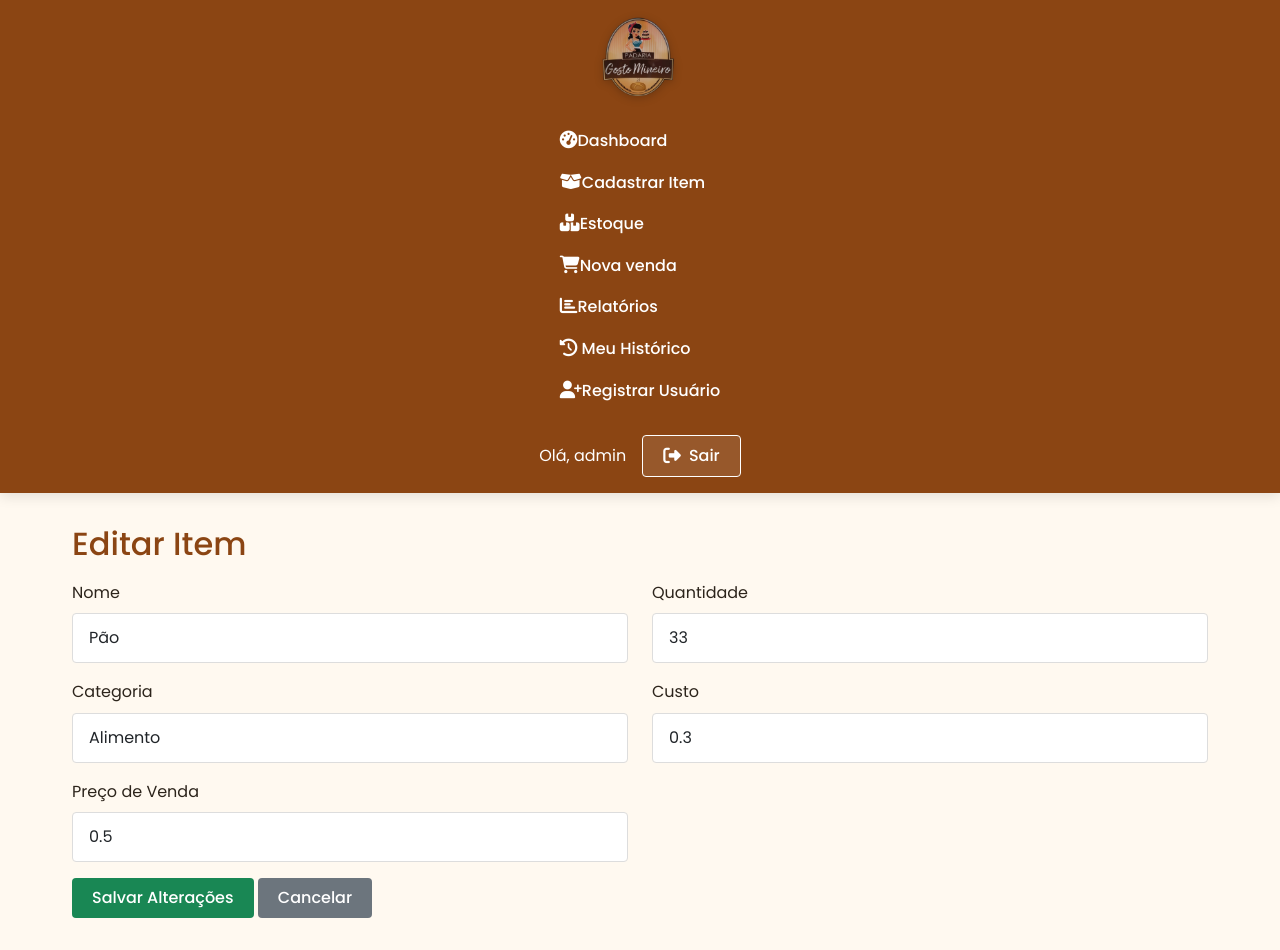
After one commit to pauloarm/Padaria, a Flask app: page /editar_item/1 in a window 1280 px wide. The commit adds this page. Run offline with Flask 3, Linux system fonts and the light colour scheme; a user stored in the database is signed in; data comes from the database, SQL or seed files in the repository; both versions use the stored data as it was after the commit; some libraries are stand-ins or nearby versions.

Commit message:
novas funcionalidades

```diff
--- a/app.py
+++ b/app.py
@@ -209,6 +209,80 @@ def venda():
         itens = db.execute('SELECT * FROM itens').fetchall()
         return render_template('venda.html', itens=itens, carrinho=carrinho, total=total)
 
+@app.route('/historico_vendas')
+@login_required
+def historico_vendas():
+    db = get_db()
+    usuario_id = current_user.id
+    vendas_usuario = db.execute('''
+        SELECT v.id, u.nome, v.valor_total, v.data_hora
+        FROM vendas v
+        JOIN usuarios u ON v.usuario_id = u.id
+        WHERE v.usuario_id = ?
+        ORDER BY v.data_hora DESC
+    ''', (usuario_id,)).fetchall()
+
+    return render_template('historico_vendas.html', vendas=vendas_usuario)
+
+@app.route('/editar_item/<int:item_id>', methods=['GET', 'POST'])
+@login_required
+def editar_item(item_id):
+    db = get_db()
+    item = db.execute('SELECT * FROM itens WHERE id = ?', (item_id,)).fetchone()
+
+    if not item:
+        flash("Item não encontrado.")
+        return redirect(url_for('estoque'))
+
+    if request.method == 'POST':
+        nome = request.form['nome']
+        quantidade = int(request.form['quantidade'])
+        categoria = request.form['categoria']
+        custo = float(request.form['custo'])
+        venda = float(request.form['venda'])
+
+        db.execute('''
+            UPDATE itens
+            SET nome = ?, quantidade = ?, categoria = ?, custo = ?, venda = ?
+            WHERE id = ?
+        ''', (nome, quantidade, categoria, custo, venda, item_id))
+        db.commit()
+        flash("Item atualizado com sucesso!")
+        return redirect(url_for('estoque'))
+
+    return render_template('editar_item.html', item=item)
+
+@app.route('/excluir_item/<int:item_id>')
+@login_required
+def excluir_item(item_id):
+    db = get_db()
+    db.execute('DELETE FROM itens WHERE id = ?', (item_id,))
+    db.commit()
+    flash("Item excluído com sucesso!")
+    return redirect(url_for('estoque'))
+
+@app.route('/remover_item_carrinho', methods=['POST'])
+@login_required
+def remover_item_carrinho():
+    item_id = int(request.form['item_id'])
+    carrinho = session.get('carrinho', [])
+
+    # Remove apenas o primeiro item com esse ID (ou pode remover todos, se quiser)
+    for i, item in enumerate(carrinho):
+        if item['id'] == item_id:
+            carrinho.pop(i)
+            break
+
+    session['carrinho'] = carrinho
+    return redirect(url_for('venda'))
+
+@app.route('/cancelar_venda', methods=['POST'])
+@login_required
+def cancelar_venda():
+    session.pop('carrinho', None)
+    flash("Venda cancelada com sucesso.")
+    return redirect(url_for('venda'))
+
 @app.route('/finalizar_venda', methods=['POST'])
 @login_required
 def finalizar_venda():
--- a/static/style.css
+++ b/static/style.css
@@ -271,3 +271,6 @@ i.fas {
   color: var(--secondary);
   transform: scale(1.05);
 }
+.alerta{
+  text-align: center;
+}
--- a/templates/base.html
+++ b/templates/base.html
@@ -25,6 +25,7 @@
                      <a class="nav-link" href="{{ url_for('estoque') }}"><i class="fas fa-boxes-stacked"></i>Estoque</a>
                      <a class="nav-link" href="{{ url_for('venda') }}"><i class="fas fa-cart-shopping"></i>Nova venda</a>
                      <a class="nav-link" href="{{ url_for('relatorios') }}"><i class="fas fa-chart-bar"></i>Relatórios</a>
+                     <a class="nav-link" href="{{ url_for('historico_vendas') }}"><i class="fas fa-history"></i> Meu Histórico</a>
                  {% if current_user.tipo == 'adm' %}
                          <a class="nav-link" href="{{ url_for('register') }}"><i class="fas fa-user-plus"></i>Registrar Usuário</a>
                  {% endif %}
--- /dev/null
+++ b/templates/editar_item.html
@@ -0,0 +1,35 @@
+{% extends "base.html" %}
+{% block title %}Editar Item - Controle de Vendas{% endblock %}
+{% block content %}
+<h2>Editar Item</h2>
+<form method="POST">
+    <div class="row mb-3">
+        <div class="col-md-6">
+            <label class="form-label" for="nome">Nome</label>
+            <input type="text" name="nome" id="nome" value="{{ item[1] }}" class="form-control" required>
+        </div>
+        <div class="col-md-6">
+            <label class="form-label" for="quantidade">Quantidade</label>
+            <input type="number" name="quantidade" id="quantidade" value="{{ item[2] }}" class="form-control" required>
+        </div>
+    </div>
+    <div class="row mb-3">
+        <div class="col-md-6">
+            <label class="form-label" for="categoria">Categoria</label>
+            <input type="text" name="categoria" id="categoria" value="{{ item[3] }}" class="form-control" required>
+        </div>
+        <div class="col-md-6">
+            <label class="form-label" for="custo">Custo</label>
+            <input type="number" step="0.01" name="custo" id="custo" value="{{ item[4] }}" class="form-control" required>
+        </div>
+    </div>
+    <div class="row mb-3">
+        <div class="col-md-6">
+            <label class="form-label" for="venda">Preço de Venda</label>
+            <input type="number" step="0.01" name="venda" id="venda" value="{{ item[5] }}" class="form-control" required>
+        </div>
+    </div>
+    <button type="submit" class="btn btn-success">Salvar Alterações</button>
+    <a href="{{ url_for('estoque') }}" class="btn btn-secondary">Cancelar</a>
+</form>
+{% endblock %}
```
Also changed, not shown: templates/estoque.html (+12 -3 lines), templates/historico_vendas.html (added, +30 -0 lines), templates/venda.html (+13 -0 lines), vendas.db.
